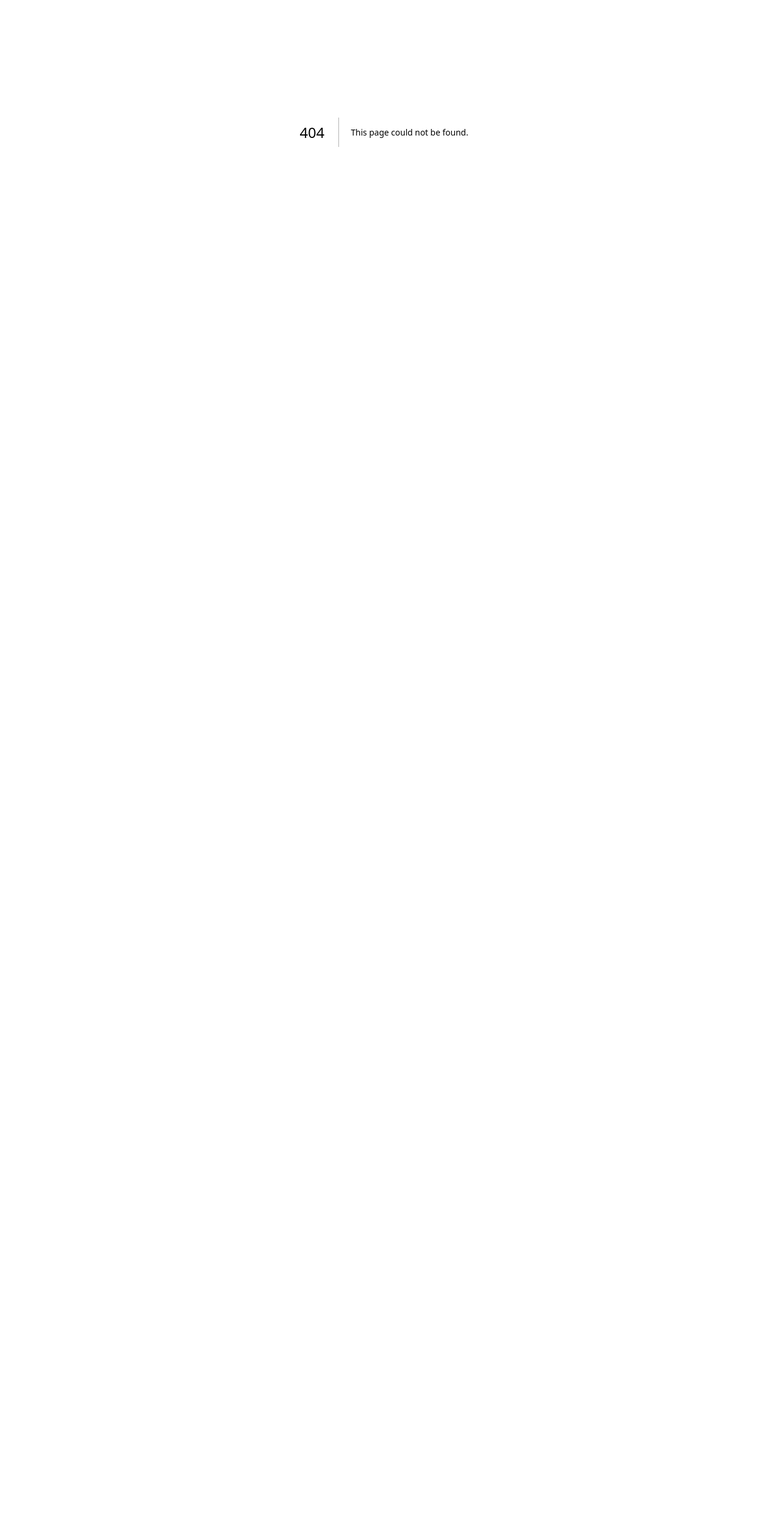
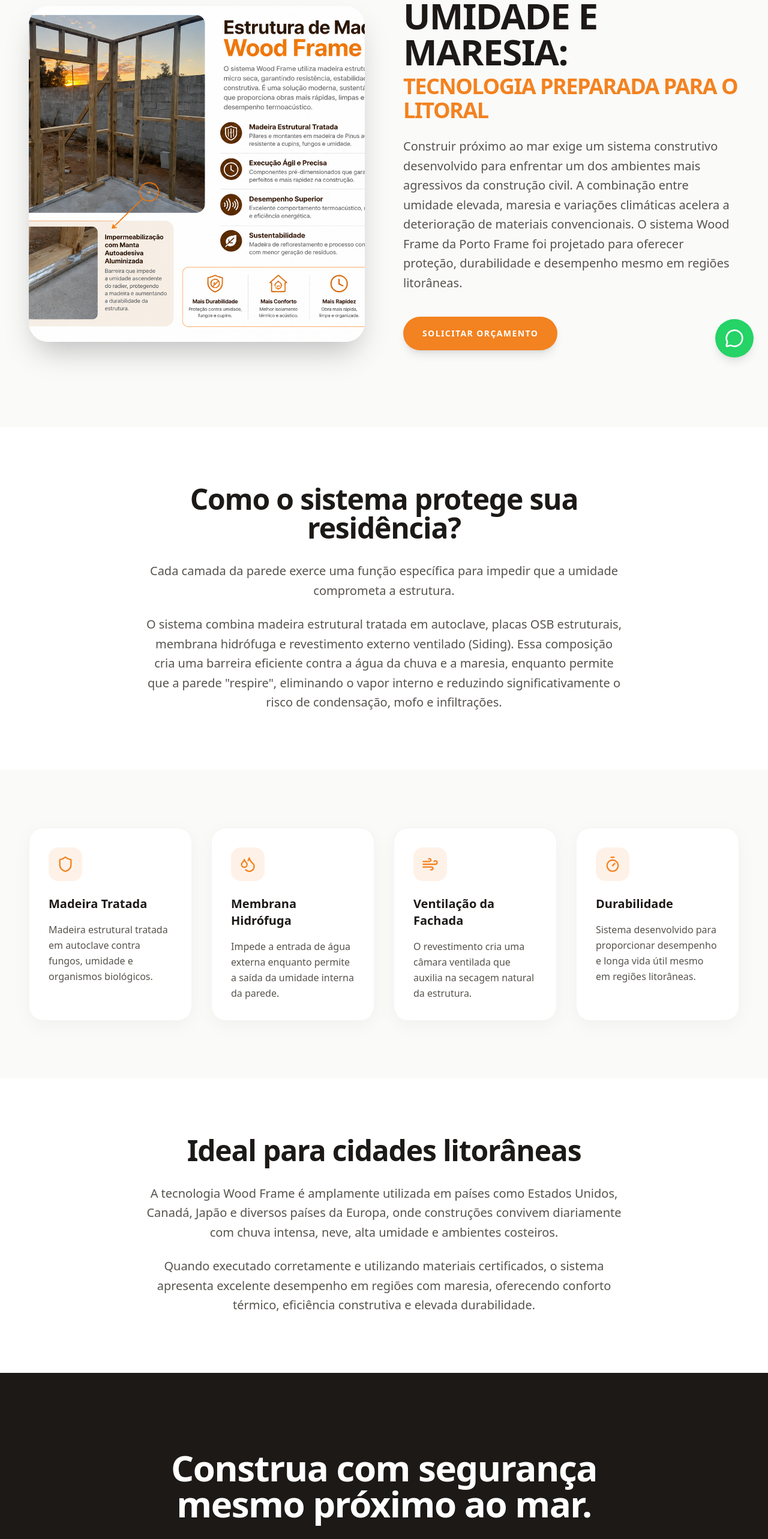
Before and after one commit to fabens-br/SitePortoFrame, a Next.js app: page /umidade-maresia in a window 1280 px wide. Before the commit this address had no page. Shown: the part 180-2746 px from the top of the page at 60% size. Before the commit the page ends 800 px from the top, so only its background shows below. Built offline with nearby package versions, Linux system fonts and the light colour scheme.

Commit message:
29062026-F

```diff
--- /dev/null
+++ b/app/(public)/umidade-maresia/page.tsx
@@ -0,0 +1,153 @@
+import type { Metadata } from "next"
+import { Container } from "@/components/layout/container"
+import { Button } from "@/components/ui/button"
+import Link from "next/link"
+import { Shield, Droplets, Wind, Timer } from "lucide-react"
+
+export const metadata: Metadata = {
+  title: "Umidade e Maresia | Proteção e Durabilidade",
+  description: "Descubra como o sistema Wood Frame da Porto Frame protege sua residência contra a umidade e maresia, ideal para construções litorâneas.",
+}
+
+export default function UmidadeMaresiaPage() {
+  return (
+    <div className="flex flex-col w-full">
+      {/* SEÇÃO HERO */}
+      <section className="pt-[160px] lg:pt-[176px] pb-20 md:pb-32 bg-stone-50 overflow-hidden">
+        <Container>
+          <div className="grid grid-cols-1 lg:grid-cols-2 gap-12 lg:gap-16 items-center">
+            {/* Imagem */}
+            <div className="relative rounded-[2rem] overflow-hidden aspect-[4/3] lg:aspect-square w-full shadow-2xl">
+              {/* eslint-disable-next-line @next/next/no-img-element */}
+              <img
+                src="/images/estrutura_wood_real.png"
+                alt="Detalhes da estrutura de Wood Frame e proteção contra umidade"
+                className="w-full h-full object-cover absolute inset-0"
+              />
+            </div>
+
+            {/* Conteúdo */}
+            <div className="flex flex-col justify-center">
+              <h1 className="text-4xl md:text-5xl lg:text-6xl font-extrabold tracking-tight mb-6 text-stone-900 uppercase">
+                Umidade e Maresia:<br />
+                <span className="text-primary text-2xl md:text-4xl lg:text-4xl mt-2 block">Tecnologia preparada para o litoral</span>
+              </h1>
+              <p className="text-lg md:text-xl text-stone-600 leading-relaxed mb-10">
+                Construir próximo ao mar exige um sistema construtivo desenvolvido para enfrentar um dos ambientes mais agressivos da construção civil. A combinação entre umidade elevada, maresia e variações climáticas acelera a deterioração de materiais convencionais. O sistema Wood Frame da Porto Frame foi projetado para oferecer proteção, durabilidade e desempenho mesmo em regiões litorâneas.
+              </p>
+              <div>
+                <Link href="/contato">
+                  <Button size="lg" className="px-8 h-14 text-sm font-bold uppercase tracking-widest rounded-full shadow-lg hover:shadow-xl transition-all hover:-translate-y-1">
+                    Solicitar Orçamento
+                  </Button>
+                </Link>
+              </div>
+            </div>
+          </div>
+        </Container>
+      </section>
+
+      {/* SEÇÃO 2 - Como o sistema protege sua residência? */}
+      <section className="py-24 bg-white">
+        <Container className="max-w-4xl text-center">
+          <h2 className="text-3xl md:text-5xl font-extrabold text-stone-900 mb-8 tracking-tight">
+            Como o sistema protege sua residência?
+          </h2>
+          <div className="space-y-6 text-lg md:text-xl text-stone-600 leading-relaxed mx-auto">
+            <p>
+              Cada camada da parede exerce uma função específica para impedir que a umidade comprometa a estrutura.
+            </p>
+            <p>
+              O sistema combina madeira estrutural tratada em autoclave, placas OSB estruturais, membrana hidrófuga e revestimento externo ventilado (Siding). Essa composição cria uma barreira eficiente contra a água da chuva e a maresia, enquanto permite que a parede &quot;respire&quot;, eliminando o vapor interno e reduzindo significativamente o risco de condensação, mofo e infiltrações.
+            </p>
+          </div>
+        </Container>
+      </section>
+
+      {/* SEÇÃO 3 - 4 Cards */}
+      <section className="py-24 bg-stone-50">
+        <Container>
+          <div className="grid grid-cols-1 md:grid-cols-2 lg:grid-cols-4 gap-8">
+            {/* Card 1 */}
+            <div className="bg-white p-8 rounded-3xl shadow-[0_8px_30px_rgba(0,0,0,0.04)] border border-stone-100 hover:-translate-y-1 transition-transform duration-300">
+              <div className="w-14 h-14 bg-primary/10 rounded-2xl flex items-center justify-center mb-6">
+                <Shield className="text-primary" size={28} />
+              </div>
+              <h3 className="text-xl font-bold text-stone-900 mb-4">Madeira Tratada</h3>
+              <p className="text-stone-600 leading-relaxed">
+                Madeira estrutural tratada em autoclave contra fungos, umidade e organismos biológicos.
+              </p>
+            </div>
+
+            {/* Card 2 */}
+            <div className="bg-white p-8 rounded-3xl shadow-[0_8px_30px_rgba(0,0,0,0.04)] border border-stone-100 hover:-translate-y-1 transition-transform duration-300">
+              <div className="w-14 h-14 bg-primary/10 rounded-2xl flex items-center justify-center mb-6">
+                <Droplets className="text-primary" size={28} />
+              </div>
+              <h3 className="text-xl font-bold text-stone-900 mb-4">Membrana Hidrófuga</h3>
+              <p className="text-stone-600 leading-relaxed">
+                Impede a entrada de água externa enquanto permite a saída da umidade interna da parede.
+              </p>
+            </div>
+
+            {/* Card 3 */}
+            <div className="bg-white p-8 rounded-3xl shadow-[0_8px_30px_rgba(0,0,0,0.04)] border border-stone-100 hover:-translate-y-1 transition-transform duration-300">
+              <div className="w-14 h-14 bg-primary/10 rounded-2xl flex items-center justify-center mb-6">
+                <Wind className="text-primary" size={28} />
+              </div>
+              <h3 className="text-xl font-bold text-stone-900 mb-4">Ventilação da Fachada</h3>
+              <p className="text-stone-600 leading-relaxed">
+                O revestimento cria uma câmara ventilada que auxilia na secagem natural da estrutura.
+              </p>
+            </div>
+
+            {/* Card 4 */}
+            <div className="bg-white p-8 rounded-3xl shadow-[0_8px_30px_rgba(0,0,0,0.04)] border border-stone-100 hover:-translate-y-1 transition-transform duration-300">
+              <div className="w-14 h-14 bg-primary/10 rounded-2xl flex items-center justify-center mb-6">
+                <Timer className="text-primary" size={28} />
+              </div>
+              <h3 className="text-xl font-bold text-stone-900 mb-4">Durabilidade</h3>
+              <p className="text-stone-600 leading-relaxed">
+                Sistema desenvolvido para proporcionar desempenho e longa vida útil mesmo em regiões litorâneas.
+              </p>
+            </div>
+          </div>
+        </Container>
+      </section>
+
+      {/* SEÇÃO 4 - Ideal para cidades litorâneas */}
+      <section className="py-24 bg-white">
+        <Container className="max-w-4xl text-center">
+          <h2 className="text-3xl md:text-5xl font-extrabold text-stone-900 mb-8 tracking-tight">
+            Ideal para cidades litorâneas
+          </h2>
+          <div className="space-y-6 text-lg md:text-xl text-stone-600 leading-relaxed mx-auto">
+            <p>
+              A tecnologia Wood Frame é amplamente utilizada em países como Estados Unidos, Canadá, Japão e diversos países da Europa, onde construções convivem diariamente com chuva intensa, neve, alta umidade e ambientes costeiros.
+            </p>
+            <p>
+              Quando executado corretamente e utilizando materiais certificados, o sistema apresenta excelente desempenho em regiões com maresia, oferecendo conforto térmico, eficiência construtiva e elevada durabilidade.
+            </p>
+          </div>
+        </Container>
+      </section>
+
+      {/* SEÇÃO FINAL - CTA */}
+      <section className="py-32 bg-stone-900 text-white">
+        <Container className="max-w-4xl text-center">
+          <h2 className="text-4xl md:text-6xl font-extrabold mb-8 tracking-tight text-white">
+            Construa com segurança mesmo próximo ao mar.
+          </h2>
+          <p className="text-xl text-stone-300 leading-relaxed mb-12 max-w-3xl mx-auto">
+            A Porto Frame desenvolve projetos utilizando materiais certificados e técnicas construtivas modernas para oferecer uma residência preparada para enfrentar os desafios do clima litorâneo com qualidade, conforto e durabilidade.
+          </p>
+          <Link href="/contato">
+            <Button size="lg" variant="default" className="px-10 h-16 text-sm md:text-base font-bold uppercase tracking-widest rounded-full shadow-[0_0_40px_rgba(217,119,43,0.3)] hover:shadow-[0_0_60px_rgba(217,119,43,0.5)] transition-all hover:-translate-y-1">
+              Solicitar Orçamento
+            </Button>
+          </Link>
+        </Container>
+      </section>
+    </div>
+  )
+}
--- a/app/(public)/wood-frame/page.tsx
+++ b/app/(public)/wood-frame/page.tsx
@@ -9,36 +9,36 @@
 export default function WoodFramePage() {
   return (
     <div className="flex flex-col w-full pt-[160px] lg:pt-[176px] pb-24">
-      <Container className="max-w-4xl">
+      <Container className="max-w-6xl">
         <h1 className="text-4xl md:text-5xl font-extrabold tracking-tight mb-6 text-foreground text-center">
           O que é <span className="text-primary">Wood Frame?</span>
         </h1>
-        <p className="text-xl text-muted-foreground leading-relaxed mb-16 text-center max-w-2xl mx-auto">
+        <p className="text-xl text-muted-foreground leading-relaxed mb-20 text-center max-w-2xl mx-auto">
           O sistema construtivo que domina 90% das casas nos Estados Unidos, Canadá e Suécia,
           agora ao seu alcance com padrão europeu de engenharia.
         </p>
 
         {/* Estrutura visual didática será renderizada aqui */}
-        <div className="grid grid-cols-1 md:grid-cols-2 gap-12">
-          <div className="bg-muted rounded-2xl aspect-video overflow-hidden relative">
+        <div className="grid grid-cols-1 lg:grid-cols-12 gap-12 lg:gap-20 items-center">
+          <div className="lg:col-span-7 bg-muted/30 rounded-3xl min-h-[400px] lg:min-h-[600px] overflow-hidden relative flex items-center justify-center p-8">
             {/* Imagem do esqueleto da casa */}
             {/* eslint-disable-next-line @next/next/no-img-element */}
             <img
               src="/images/estrutura_wood.png"
               alt="Estrutura em Wood Frame com identificação das camadas construtivas"
-              className="w-full h-full object-contain object-center"
+              className="w-full h-full object-contain object-center scale-110"
             />
           </div>
-          <div className="flex flex-col justify-center">
-            <h3 className="text-2xl font-bold mb-4">A Estrutura Primária</h3>
-            <div className="space-y-4">
-              <p className="text-muted-foreground leading-relaxed">
+          <div className="lg:col-span-5 flex flex-col justify-center">
+            <h3 className="text-3xl font-bold mb-8 tracking-tight">A Estrutura Primária</h3>
+            <div className="space-y-6">
+              <p className="text-muted-foreground text-lg leading-8">
                 A base do sistema Wood Frame é formada por montantes e travessas de madeira estrutural de reflorestamento (Pinus autoclavado), dimensionados por cálculo de engenharia para distribuir com precisão todas as cargas da edificação.
               </p>
-              <p className="text-muted-foreground leading-relaxed">
+              <p className="text-muted-foreground text-lg leading-8">
                 Antes da fabricação, cada peça recebe tratamento industrial em autoclave sob alta pressão, tornando-a altamente resistente à ação de cupins, fungos e ao apodrecimento. O resultado é uma estrutura leve, extremamente resistente e dimensionalmente estável, capaz de suportar décadas de uso com elevado desempenho estrutural.
               </p>
-              <p className="text-muted-foreground leading-relaxed">
+              <p className="text-muted-foreground text-lg leading-8">
                 Cada painel é produzido com precisão milimétrica, garantindo alinhamento perfeito, redução de desperdícios e uma montagem rápida e segura, seguindo padrões amplamente utilizados nos Estados Unidos, Canadá e Europa.
               </p>
             </div>
--- a/components/sections/home/objections.tsx
+++ b/components/sections/home/objections.tsx
@@ -11,25 +11,29 @@
     icon: Flame,
     title: "Resistência ao Fogo",
     description: "A madeira recebe tratamento retardante e é encapsulada com placas de gesso acartonado (Drywall) resistentes ao fogo, superando o tempo de resistência da alvenaria comum segundo normas técnicas.",
- image: "/images/fogo.png"
+    image: "/images/fogo.png",
+    href: "/mitos-e-verdades"
   },
   {
     icon: Droplets,
     title: "Umidade e Maresia",
     description: "Sistema inteligente de multicamadas (OSB, Membrana Hidrófuga e Siding) que permite a 'respiração' da parede, bloqueando a água externa e impedindo condensação interna. Imune à maresia.",
- image: "/images/umidade_maresia.png"
+    image: "/images/umidade_maresia.png",
+    href: "/umidade-maresia"
   },
   {
     icon: Bug,
     title: "Cupins e Pragas",
     description: "O Pinus estrutural passa por tratamento industrial em autoclave sob alta pressão. A madeira torna-se toxica para organismos xilófagos (cupins e brocas), garantindo durabilidade secular.",
- image: "/images/cupins.png"
+    image: "/images/cupins.png",
+    href: "/mitos-e-verdades"
   },
   {
     icon: Wind,
     title: "Ventos e Tempestades",
     description: "Estrutura contraventada com chapas estruturais de OSB em todo o perímetro. O sistema trabalha de forma monolítica e flexível, resistindo a ventos superiores a 200km/h.",
- image: "/images/ventos.png"
+    image: "/images/ventos.png",
+    href: "/mitos-e-verdades"
   }
 ]
 
@@ -83,7 +87,7 @@
  </CardDescription>
  </CardHeader>
  <CardContent className="pt-0">
- <Link href="/mitos-e-verdades">
+ <Link href={item.href}>
  <Button variant="link" className="px-0 text-primary group-hover:text-primary-dark">
  Saiba mais
  </Button>
```
Lines whose indentation alone changed are shown as unchanged.
